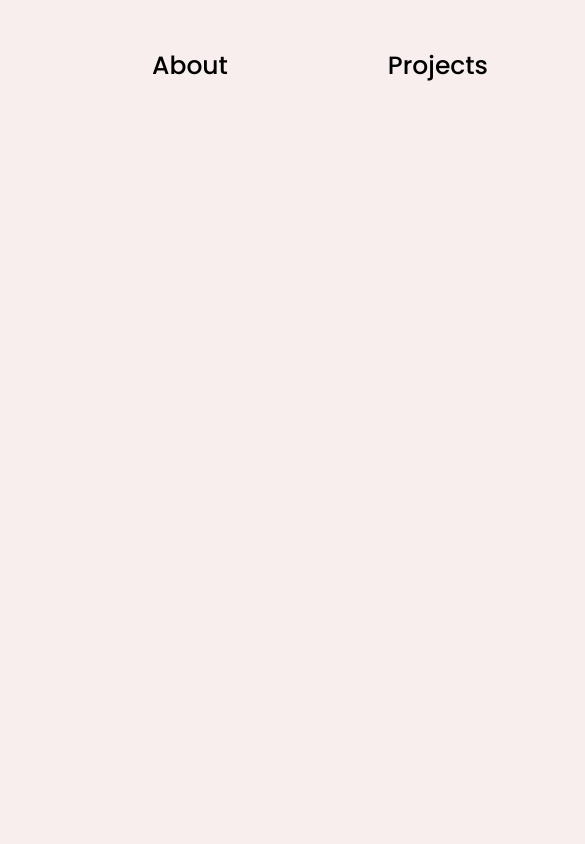
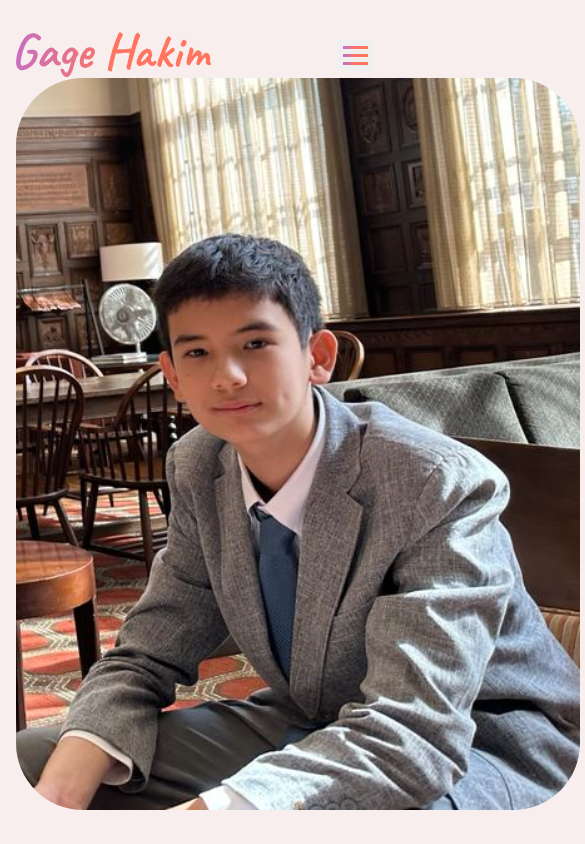
Before and after one commit to KoneeVibes/gage-portfolio, a React (Create React App) app: page / in a window 390 px wide. Shown: the top 844 px of the page, 585 px wide, since content can reach past the window. Built offline with nearby package versions, Linux system fonts and the light colour scheme.

Commit message:
responsive nav completed

```diff
--- a/src/App.css
+++ b/src/App.css
@@ -4,13 +4,30 @@
         margin: 0;
         height: 100%;
         background-color: #F8EEEE;
-        --pagePadding: 7.5rem;
+        --pagePadding: 1rem;
         --sectionMargin: 2.5rem;
         --flexGap: 2.5rem;
         --cardPadding: 2rem;
     }
-
-    *{
+    * {
         /* outline: 1px red solid; */
     }
 }
+
+@media screen and (min-width: 425px) {
+    html {
+        --pagePadding: 2rem;
+    }
+}
+
+@media screen and (min-width: 768px) {
+    html {
+        --pagePadding: 3rem
+    }
+}
+
+@media screen and (min-width: 1512px) {
+    html {
+        --pagePadding: 7.5rem
+    }
+}
--- a/src/components/button/index.tsx
+++ b/src/components/button/index.tsx
@@ -6,6 +6,9 @@ export const BaseButton = styled(Button)(
         fontWeight: 500,
         lineHeight: 1.2,
         padding: `${theme.spacing(2)} ${theme.spacing(4)}`,
+        [theme.breakpoints.down("laptop")]: {
+            fontSize: "16px"
+        },
         background: (() => {
             switch (variant) {
                 case 'text':
--- /dev/null
+++ b/src/components/button/menu/index.tsx
@@ -0,0 +1,19 @@
+import { Typography } from "@mui/material"
+import { Hamburger } from "./styled"
+import { useContext } from "react"
+import { Context } from "../../../context"
+
+export const Menu: React.FC<{}> = () => {
+    const { openMenu, setOpenMenu } = useContext(Context);
+
+    return (
+        <Hamburger
+            component={"button"}
+            onClick={() => setOpenMenu(!openMenu)}
+        >
+            <Typography component={"span"}></Typography>
+            <Typography component={"span"}></Typography>
+            <Typography component={"span"}></Typography>
+        </Hamburger>
+    )
+}
--- /dev/null
+++ b/src/components/button/menu/styled.tsx
@@ -0,0 +1,38 @@
+import { Box, styled } from "@mui/material";
+import { useContext } from "react";
+import { Context } from "../../../context";
+
+export const Hamburger = styled(Box)(
+    ({ theme }) => {
+        const { openMenu } = useContext(Context);
+        return {
+            border: "none",
+            "& span": {
+                display: "block",
+                width: "25px",
+                height: "3px",
+                margin: "5px auto",
+                transition: "all 0.3s ease -in -out",
+                background: "linear-gradient(94deg, #B16CEA -14.75%, #FF755F 53.12%)",
+            },
+            "& span:nth-of-type(2)": {
+                opacity: openMenu ? 0 : 1,
+            },
+            "& span:nth-of-type(1)": {
+                transform: openMenu ? "translateY(8px) rotate(45deg)" : "unset",
+            },
+            "& span:nth-of-type(3)": {
+                transform: openMenu ? "translateY(-8px) rotate(-45deg)" : "unset",
+            },
+            [theme.breakpoints.down(150)]: {
+                position: "fixed",
+                left: "50%",
+                transform: "translate(-50%, -50%)",
+                top: "calc(1.7 * var(--cardPadding))"
+            },
+            [theme.breakpoints.up("tablet")]: {
+                display: "none"
+            }
+        }
+    }
+)
--- /dev/null
+++ b/src/components/header/index.tsx
@@ -0,0 +1,17 @@
+import { Stack, Typography } from "@mui/material"
+import { HeaderPhoto } from "../../assets"
+
+export const Header: React.FC<{}> = () => {
+    return (
+        <Stack>
+            <Stack>
+                <Typography
+
+                >
+
+                </Typography>
+            </Stack>
+            <HeaderPhoto />
+        </Stack>
+    )
+}
--- a/src/components/navigation/index.tsx
+++ b/src/components/navigation/index.tsx
@@ -3,11 +3,12 @@ import { HashLink } from 'react-router-hash-link';
 import { Logo } from "../../assets";
 import { Nav } from "./styled";
 import { BaseButton } from "../button";
+import { Menu } from "../button/menu";
 
 export const Navbar: React.FC<{}> = () => {
     return (
         <Nav>
-            <Logo />
+            <Logo className="logo" />
             <ul>
                 {navlinks.map((navlink, k) => {
                     return (
@@ -24,6 +25,8 @@ export const Navbar: React.FC<{}> = () => {
             </ul>
             <BaseButton
                 variant="contained"
+                className="actionButton"
+                disableElevation={true}
                 sx={{
                     borderRadius: "31px",
                     fontSize: "20px",
@@ -31,6 +34,7 @@ export const Navbar: React.FC<{}> = () => {
             >
                 Let's talk
             </BaseButton>
+            <Menu />
         </Nav >
     )
 }
--- a/src/components/navigation/styled.tsx
+++ b/src/components/navigation/styled.tsx
@@ -1,24 +1,64 @@
 import { styled } from "@mui/material";
+import { useContext } from "react";
+import { Context } from "../../context";
 
-export const Nav = styled("div")(
-    ({ theme }) => ({
+export const Nav: React.FC<{ children: React.ReactNode }> = styled("div")(
+    ({ theme }) => {
+        const { openMenu } = useContext(Context);
+        return {
             display: "flex",
             alignItems: "center",
             justifyContent: "space-between",
+            gap: theme.spacing(12),
+            [theme.breakpoints.down(280)]: {
                 gap: theme.spacing(4),
+            },
+            [theme.breakpoints.down(200)]: {
+                gap: theme.spacing(1),
+            },
             "& ul": {
                 display: "flex",
-            gap: theme.spacing(20),
+                gap: theme.spacing(4),
                 listStyleType: "none",
                 paddingInlineStart: 0,
+                [theme.breakpoints.down("tablet")]: {
+                    display: openMenu ? "flex" : "none",
+                    position: "fixed",
+                    top: theme.spacing(15),
+                    left: openMenu ? "0" : "-100%",
+                    flexDirection: "column",
+                    gap: theme.spacing(10),
+                    width: "100%",
+                    height: "100%",
+                    textAlign: "center",
+                    transition: 0.3,
+                },
             },
             "& a": {
                 fontFamily: "Poppins",
                 fontWeight: 500,
-            fontSize: "25px",
+                fontSize: "20px",
                 lineHeight: 1.4,
                 color: "#000000",
                 textDecoration: "none",
+                [theme.breakpoints.down("laptop")]: {
+                    fontSize: "16px"
                 }
-    }),
+            },
+            "& .actionButton": {
+                [theme.breakpoints.down("tablet")]: {
+                    display: openMenu ? "inline-flex" : "none",
+                    position: "fixed",
+                    left: "50%",
+                    transform: "translate(-50%, -50%)",
+                    bottom: "var(--pagePadding)",
+                }
+            },
+            "& .logo": {
+                [theme.breakpoints.down(150)]: {
+                    display: "none",
+                },
+            }
+        }
+    },
 )
--- /dev/null
+++ b/src/context/index.tsx
@@ -0,0 +1,14 @@
+import { createContext, useState } from "react";
+import { ContextType, ContextProviderProps } from "../types/context.type";
+
+export const Context = createContext({} as ContextType);
+
+export const ContextProvider: React.FC<ContextProviderProps> = ({ children }) => {
+    const [openMenu, setOpenMenu] = useState<boolean>(false);
+
+    return (
+        <Context.Provider value={{ openMenu, setOpenMenu }}>
+            {children}
+        </Context.Provider>
+    )
+}
--- a/src/index.tsx
+++ b/src/index.tsx
@@ -4,14 +4,17 @@ import './index.css';
 import App from './App';
 import { ThemeProvider } from '@mui/material';
 import { theme } from './theme';
+import { ContextProvider } from './context';
 
 const root = ReactDOM.createRoot(
   document.getElementById('root') as HTMLElement
 );
 root.render(
   <React.StrictMode>
-    <ThemeProvider theme={theme}>
-      <App />
-    </ThemeProvider>
+    <ContextProvider>
+      <ThemeProvider theme={theme}>
+        <App />
+      </ThemeProvider>
+    </ContextProvider>
   </React.StrictMode>
 );
--- a/src/pages/home/index.tsx
+++ b/src/pages/home/index.tsx
@@ -1,5 +1,6 @@
 import { Container } from "@mui/material"
 import { Navbar } from "../../components/navigation"
+import { Header } from "../../components/header"
 
 export const Home: React.FC<{}> = () => {
     return (
@@ -9,6 +10,7 @@ export const Home: React.FC<{}> = () => {
             }}
         >
             <Navbar />
+            <Header />
         </Container>
     )
 }
```
Also changed, not shown: src/types/context.type.tsx (added, +8 -0 lines). Lines whose indentation alone changed are shown as unchanged.
